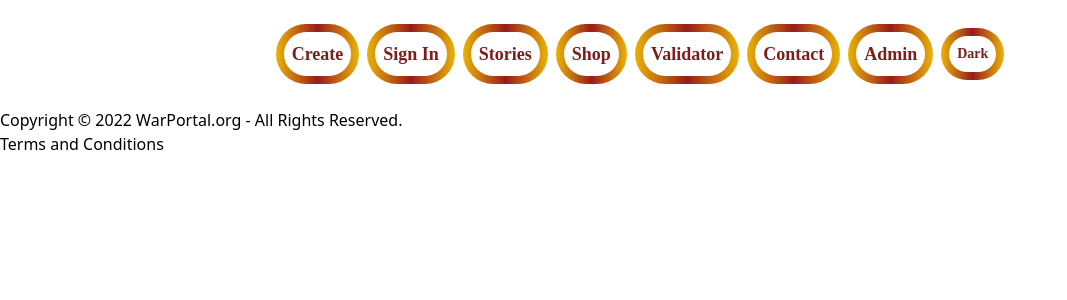
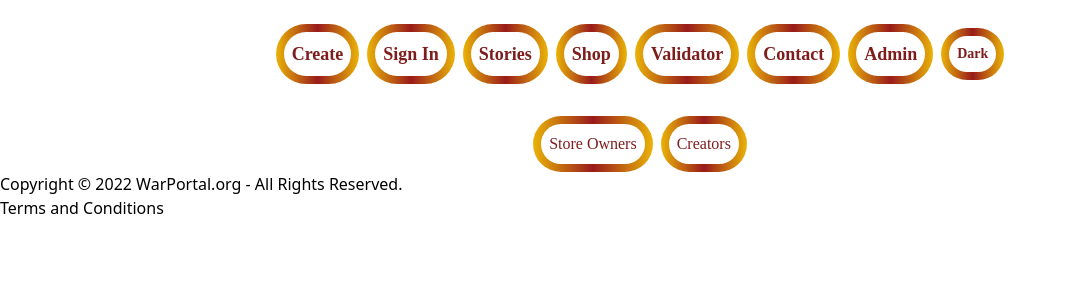
Before and after one commit to GithubWarPortal/GithubWarPortal, a React (Vite) app in the folder WarPortal/client/: page /SignUp in a window 1280 px wide. Shown: the top 300 px of the page, without its empty margins (0-1067 px from the left). Built offline with nearby package versions, Linux system fonts and the light colour scheme; a web font is replaced by a local one.

Commit message:
worked on stripe api's and routing

```diff
--- a/WarPortal/client/src/App.jsx
+++ b/WarPortal/client/src/App.jsx
@@ -5,7 +5,7 @@ import { Shop } from "./components/Shop.jsx";
 import { StoryArcs } from "./components/Story.jsx";
 import { ContactUs } from "./components/ContactUs.jsx";
 import { Admin } from "./components/Admin.jsx";
-import  SignIn  from "./components/SignIn/SignIn.jsx";
+import SignIn from "./components/SignIn/SignIn.jsx";
 import Create from "./components/Create/Create.jsx";
 import StoreOwner from "./components/Create/store.jsx";
 import Creator from "./components/Create/creator.jsx";
@@ -14,8 +14,9 @@ import CreatorSignIn from "./components/SignIn/Creator.jsx";
 import { BrowserRouter, Routes, Route } from "react-router-dom";
 import Footer from "./components/Footer.jsx";
 import CardValidator from "./components/CardValidator";
-import CreatorStripe from "./components/Stripe/creator.jsx"
-
+import CreatorStripe from "./components/Stripe/creator.jsx";
+import SignUp from "./components/SignUp/SignUp.jsx"
+import CreatorSignUp from "./components/SignUp/creator.jsx";
 function App() {
   return (
     <>
@@ -36,7 +37,8 @@ function App() {
           <Route path="/StoreOwnerSignIn" element={<StoreOwnerSignIn />} />
           <Route path="/CreatorSignIn" element={<CreatorSignIn />} />
           <Route path="/CreatorStripe" element={<CreatorStripe />} />
-
+          <Route path="/SignUp" element={<SignUp />} />
+          <Route path="/CreatorSignUp" element={<CreatorSignUp />} />
         </Routes>
       </BrowserRouter>
       <Footer />
--- a/WarPortal/client/src/components/Create/creator.jsx
+++ b/WarPortal/client/src/components/Create/creator.jsx
@@ -3,10 +3,7 @@ import useDrivePicker from "react-google-drive-picker";
 
 export default function Creator() {
   const [open, setOpen] = useState(false);
-if (!sessionId){
-  useNavigate("/Creator"
-  )
-}
+
   const handleOpen = () => {
     setOpen(!open);
   };
@@ -49,7 +46,7 @@ if (!sessionId){
           moveFour: userInput.moveFour,
           moveFourDescription: userInput.moveFourDescription,
           gmail: userInput.gmail,
-          creatorId: userInput.creatorId
+          creatorId: userInput.creatorId,
         }),
       });
       console.log(submit);
@@ -137,7 +134,11 @@ if (!sessionId){
               </section>
 
               <section class="flex flex-col justify-center">
-              <div class="m-auto font-zen bg-gradient-to-r  hover:bg-gradient-to-t hover:from-yellow-500 hover:via-red-800  hover:to-yellow-500 from-yellow-500 via-red-800 p-2 to-yellow-500  rounded-full w-1/3"><h1 class="dark:text-amber-500 dark:bg-black m-auto hover: text-red-900 p-2 rounded-full bg-white">Move 1</h1></div>
+                <div class="m-auto font-zen bg-gradient-to-r  hover:bg-gradient-to-t hover:from-yellow-500 hover:via-red-800  hover:to-yellow-500 from-yellow-500 via-red-800 p-2 to-yellow-500  rounded-full w-1/3">
+                  <h1 class="dark:text-amber-500 dark:bg-black m-auto hover: text-red-900 p-2 rounded-full bg-white">
+                    Move 1
+                  </h1>
+                </div>
 
                 <label htmlFor="Move Name 1">
                   <h2 class="flex m-auto justify-center max-w-md text-center font-zen rounded-full bg-gradient-to-tr from-amber-500 via-red-800 to-amber-500 p-4 text-white mt-3 bg-white dark:bg-black dark:text-amber-400">
@@ -174,7 +175,11 @@ if (!sessionId){
               </section>
 
               <section class="flex flex-col justify-center">
-              <div class="m-auto font-zen bg-gradient-to-r  hover:bg-gradient-to-t hover:from-yellow-500 hover:via-red-800  hover:to-yellow-500 from-yellow-500 via-red-800 p-2 to-yellow-500  rounded-full w-1/3"><h1 class="dark:text-amber-500 dark:bg-black m-auto hover: text-red-900 p-2 rounded-full bg-white">Move 2</h1></div>
+                <div class="m-auto font-zen bg-gradient-to-r  hover:bg-gradient-to-t hover:from-yellow-500 hover:via-red-800  hover:to-yellow-500 from-yellow-500 via-red-800 p-2 to-yellow-500  rounded-full w-1/3">
+                  <h1 class="dark:text-amber-500 dark:bg-black m-auto hover: text-red-900 p-2 rounded-full bg-white">
+                    Move 2
+                  </h1>
+                </div>
 
                 <label htmlFor="Move Name 2">
                   <h2 class="flex m-auto justify-center max-w-md text-center font-zen rounded-full bg-gradient-to-tr from-amber-500 via-red-800 to-amber-500 p-4 text-white mt-3 bg-white dark:bg-black dark:text-amber-400">
@@ -211,7 +216,11 @@ if (!sessionId){
               </section>
 
               <section class="flex flex-col justify-center">
-              <div class="m-auto font-zen bg-gradient-to-r  hover:bg-gradient-to-t hover:from-yellow-500 hover:via-red-800  hover:to-yellow-500 from-yellow-500 via-red-800 p-2 to-yellow-500  rounded-full w-1/3"><h1 class="dark:text-amber-500 dark:bg-black m-auto hover: text-red-900 p-2 rounded-full bg-white">Move 3</h1></div>
+                <div class="m-auto font-zen bg-gradient-to-r  hover:bg-gradient-to-t hover:from-yellow-500 hover:via-red-800  hover:to-yellow-500 from-yellow-500 via-red-800 p-2 to-yellow-500  rounded-full w-1/3">
+                  <h1 class="dark:text-amber-500 dark:bg-black m-auto hover: text-red-900 p-2 rounded-full bg-white">
+                    Move 3
+                  </h1>
+                </div>
 
                 <label htmlFor="Move Name 3">
                   <h2 class="flex m-auto justify-center max-w-md text-center font-zen rounded-full bg-gradient-to-tr from-amber-500 via-red-800 to-amber-500 p-4 text-white mt-3 bg-white dark:bg-black dark:text-amber-400">
@@ -248,7 +257,11 @@ if (!sessionId){
               </section>
 
               <section class="flex flex-col justify-center">
-              <div class="m-auto font-zen bg-gradient-to-r  hover:bg-gradient-to-t hover:from-yellow-500 hover:via-red-800  hover:to-yellow-500 from-yellow-500 via-red-800 p-2 to-yellow-500  rounded-full w-1/3"><h1 class="dark:text-amber-500 dark:bg-black m-auto hover: text-red-900 p-2 rounded-full bg-white">Move 4</h1></div>
+                <div class="m-auto font-zen bg-gradient-to-r  hover:bg-gradient-to-t hover:from-yellow-500 hover:via-red-800  hover:to-yellow-500 from-yellow-500 via-red-800 p-2 to-yellow-500  rounded-full w-1/3">
+                  <h1 class="dark:text-amber-500 dark:bg-black m-auto hover: text-red-900 p-2 rounded-full bg-white">
+                    Move 4
+                  </h1>
+                </div>
 
                 <label htmlFor="Move Name 4">
                   <h2 class="flex m-auto justify-center max-w-md text-center font-zen rounded-full bg-gradient-to-tr from-amber-500 via-red-800 to-amber-500 p-4 text-white mt-3 bg-white dark:bg-black dark:text-amber-400">
--- a/WarPortal/client/src/components/SignIn/SignIn.jsx
+++ b/WarPortal/client/src/components/SignIn/SignIn.jsx
@@ -20,6 +20,14 @@ export default function SignIn() {
             Creators
           </Link>{" "}
         </span>
+      </button>
+      <button class=" bg-gradient-to-r  hover:bg-gradient-to-t hover:from-yellow-500 hover:via-red-800  hover:to-yellow-500 from-yellow-500 via-red-800 p-2 to-yellow-500  rounded-full ">
+        <span class="dark:text-amber-500 dark:bg-black  block hover: text-red-900 p-2 rounded-full bg-white">
+          {" "}
+          <Link class="p-4" to="/SignUp">
+            Sign Up
+          </Link>{" "}
+        </span>
       </button></div>
     </>
   );
--- /dev/null
+++ b/WarPortal/client/src/components/SignUp/SignUp.jsx
@@ -0,0 +1,24 @@
+import { Link } from "react-router-dom";
+
+export default function SignUp() {
+    return(
+        <><div class="font-zen flex justify-center gap-2  text-center">
+        <button class="mt-2 bg-gradient-to-r  hover:bg-gradient-to-t hover:from-yellow-500 hover:via-red-800  hover:to-yellow-500 from-yellow-500 via-red-800 p-2 to-yellow-500  rounded-full ">
+        <span class="flex dark:text-amber-500 dark:bg-black hover: text-red-900  rounded-full bg-white">
+          {" "}
+          <Link class="justify-center p-2" to="/StoreOwnerSignUp">
+            Store Owners
+          </Link>{" "}
+        </span>
+      </button>
+
+      <button class="mt-2 bg-gradient-to-r  hover:bg-gradient-to-t hover:from-yellow-500 hover:via-red-800  hover:to-yellow-500 from-yellow-500 via-red-800 p-2 to-yellow-500  rounded-full ">
+        <span class="flex dark:text-amber-500 dark:bg-black hover: text-red-900  rounded-full bg-white">
+          {" "}
+          <Link class="justify-center p-2" to="/CreatorStripe">
+           Creators
+          </Link>{" "}
+        </span>
+      </button></div>
+ </>   )
+}
--- /dev/null
+++ b/WarPortal/client/src/components/SignUp/creator.jsx
@@ -0,0 +1,18 @@
+import CreatorStripe from "../Stripe/creator.jsx";
+
+export default function CreatorSignUp() {
+  return (
+    <>
+      <section>
+       <form>
+          <label for="First Name">First Name</label><input type="text"></input>
+          <label for="Last Name">Last Name</label><input type="text"></input>
+          <label for="Email">Email</label>
+          <input type="email"></input>
+          <label for="Password">Password</label><input type="text"></input>
+
+        </form>
+      </section>
+    </>
+  );
+}
--- a/WarPortal/client/src/components/Stripe/creator.jsx
+++ b/WarPortal/client/src/components/Stripe/creator.jsx
@@ -1,5 +1,5 @@
 import { useState, useEffect } from 'react';
-
+import { useNavigate } from 'react-router-dom';
 const ProductDisplay = () => (
   <section>
     <div className="product">
@@ -59,6 +59,7 @@ export default function CreatorStripe() {
     if (query.get('success')) {
       setSuccess(true);
       setSessionId(query.get('session_id'));
+      useNavigate("/Creator")
     }
 
     if (query.get('canceled')) {
@@ -66,6 +67,7 @@ export default function CreatorStripe() {
       setMessage(
         "Order canceled -- continue to shop around and checkout when you're ready."
       );
+      useNavigate("/CreatorStripe")
     }
   }, [sessionId]);
 
```
Also changed, not shown: WarPortal/client/src/components/SignUp/store.jsx (added), WarPortal/client/src/components/Stripe/success.jsx (added).
